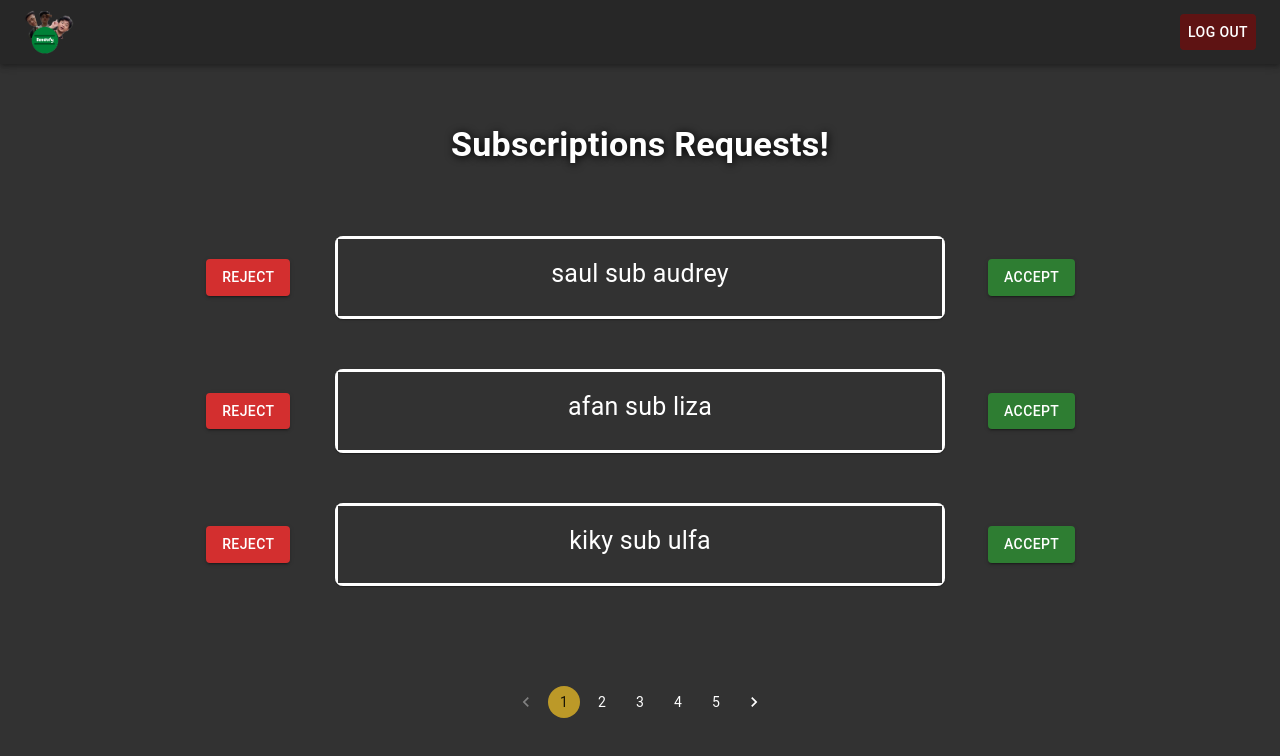
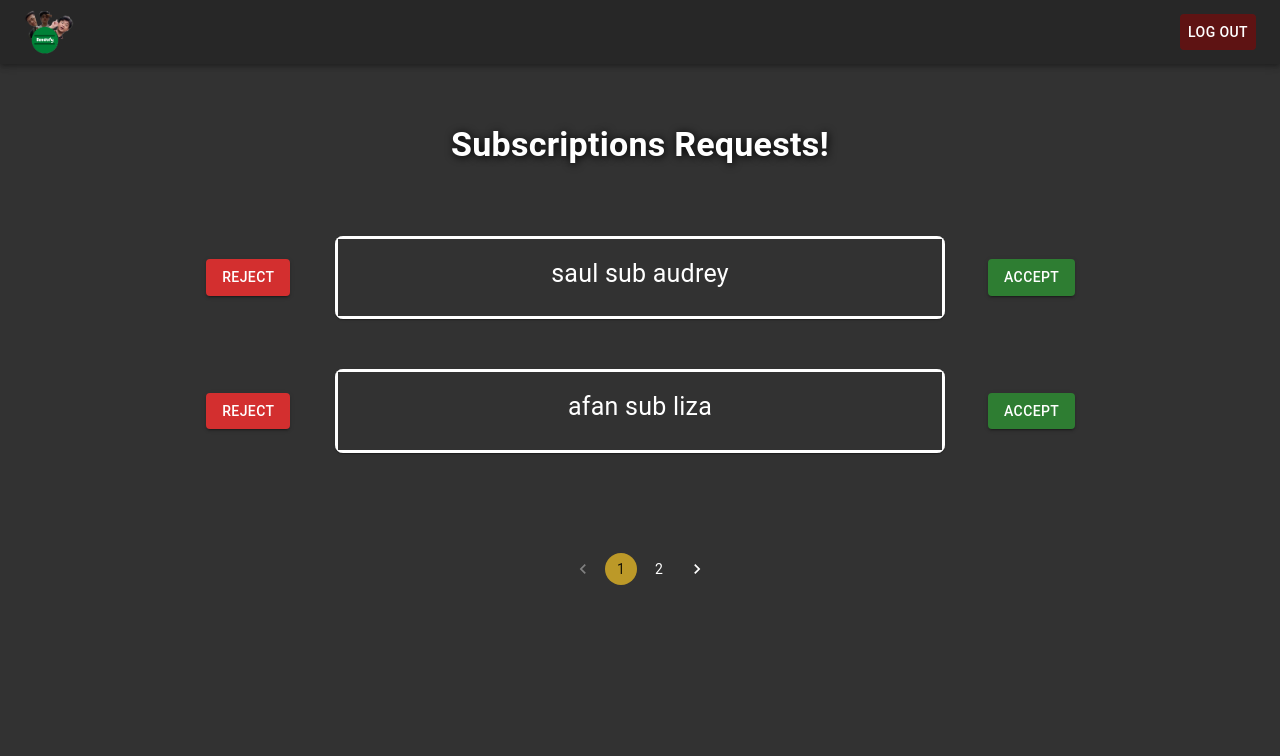
Before and after one commit to blueguy42/bonekify-premium-app, a React (Create React App) app: page / in a window 1280 px wide. Shown: the top 756 px of the page. Built offline with nearby package versions, Linux system fonts and the light colour scheme.

Commit message:
feat: pagination bekerja

```diff
--- a/src/Admin.js
+++ b/src/Admin.js
@@ -34,9 +34,11 @@ class Admin extends Component{
     constructor(props){
       super(props)
       this.state = {
-        subs : ['saul sub audrey', 'afan sub liza', 'kiky sub ulfa']
+        subs : ['saul sub audrey', 'afan sub liza', 'kiky sub ulfa'],
+        page : 1
       }
       this.handleClick = this.handleClick.bind(this);
+      this.handlePagination = this.handlePagination.bind(this);
     }
 
     handleClick = (indeks) => {
@@ -44,9 +46,17 @@ class Admin extends Component{
         this.setState({
           subs: this.state.subs
         });
+        console.log(this.state.subs)
+    }
+
+    handlePagination = (event) => {
+      this.setState({
+        page: event.target.textContent
+      });
     }
 
     render() {
+      let slicedArray = this.state.subs.slice((this.state.page-1)*2, (this.state.page-1)*2 + 2)
       return (
         <ThemeProvider theme={theme}>
         <Container maxWidth={false}>
@@ -64,9 +74,9 @@ class Admin extends Component{
                 Subscriptions Requests!
               </Typography>
                 {
-                  this.state.subs.map((item,index) => <SubsList handleClick={this.handleClick} subs= {this.state.subs} nama= {item} indeks = {index} key = {index}></SubsList>)
+                  slicedArray.map((item,index) => <SubsList handleClick={this.handleClick} subs= {this.state.subs} nama= {item} indeks = {index + (this.state.page-1)*2} key = {index}></SubsList>)
                 }
-                <Pagination count={5} color="primary" sx = {{marginTop: '50px'}} />
+                <Pagination onClick = {(event) => this.handlePagination(event)} count={Math.ceil(this.state.subs.length/2)} color="primary" sx = {{marginTop: '50px'}} />
             </Box>
         </Container>
         </ThemeProvider>
```
